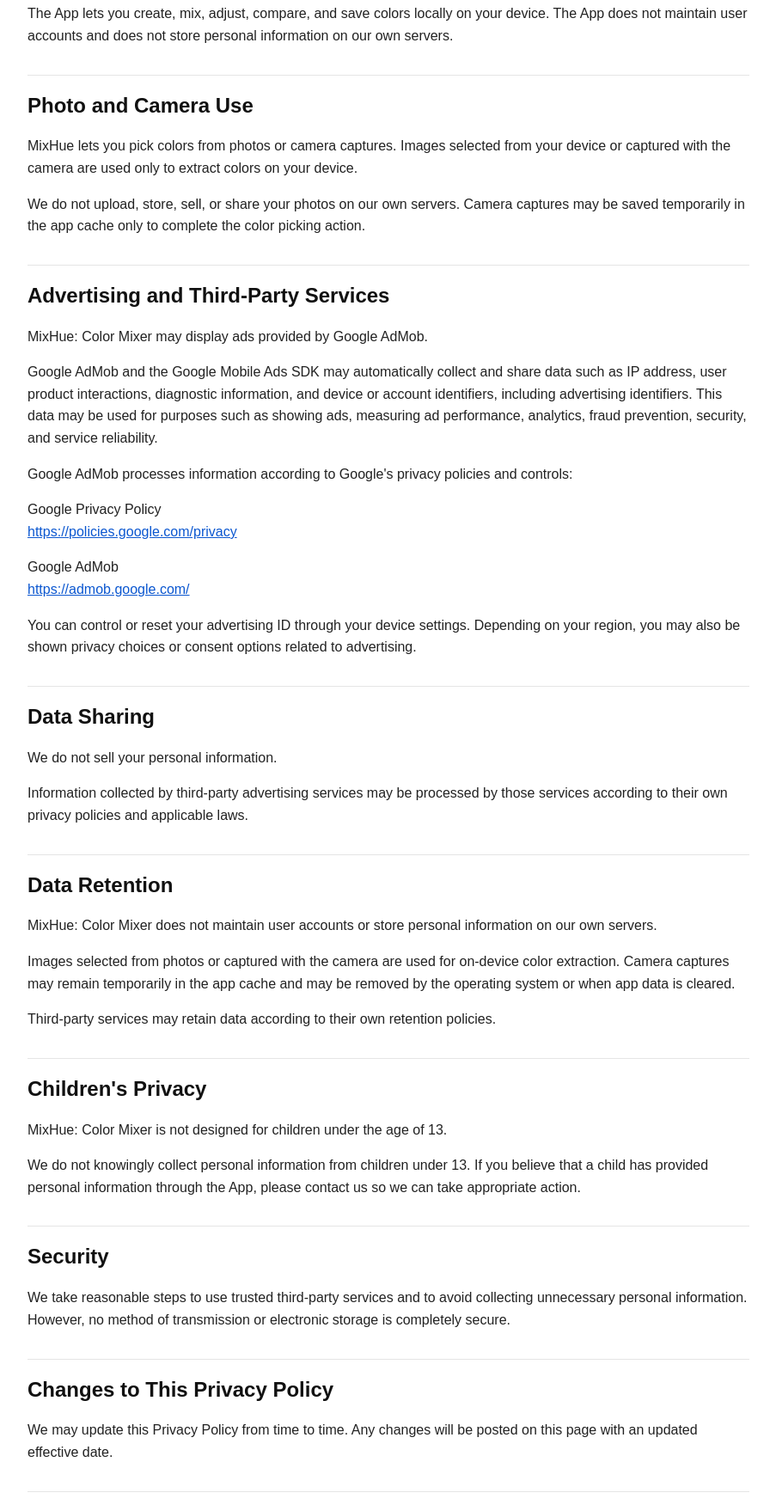
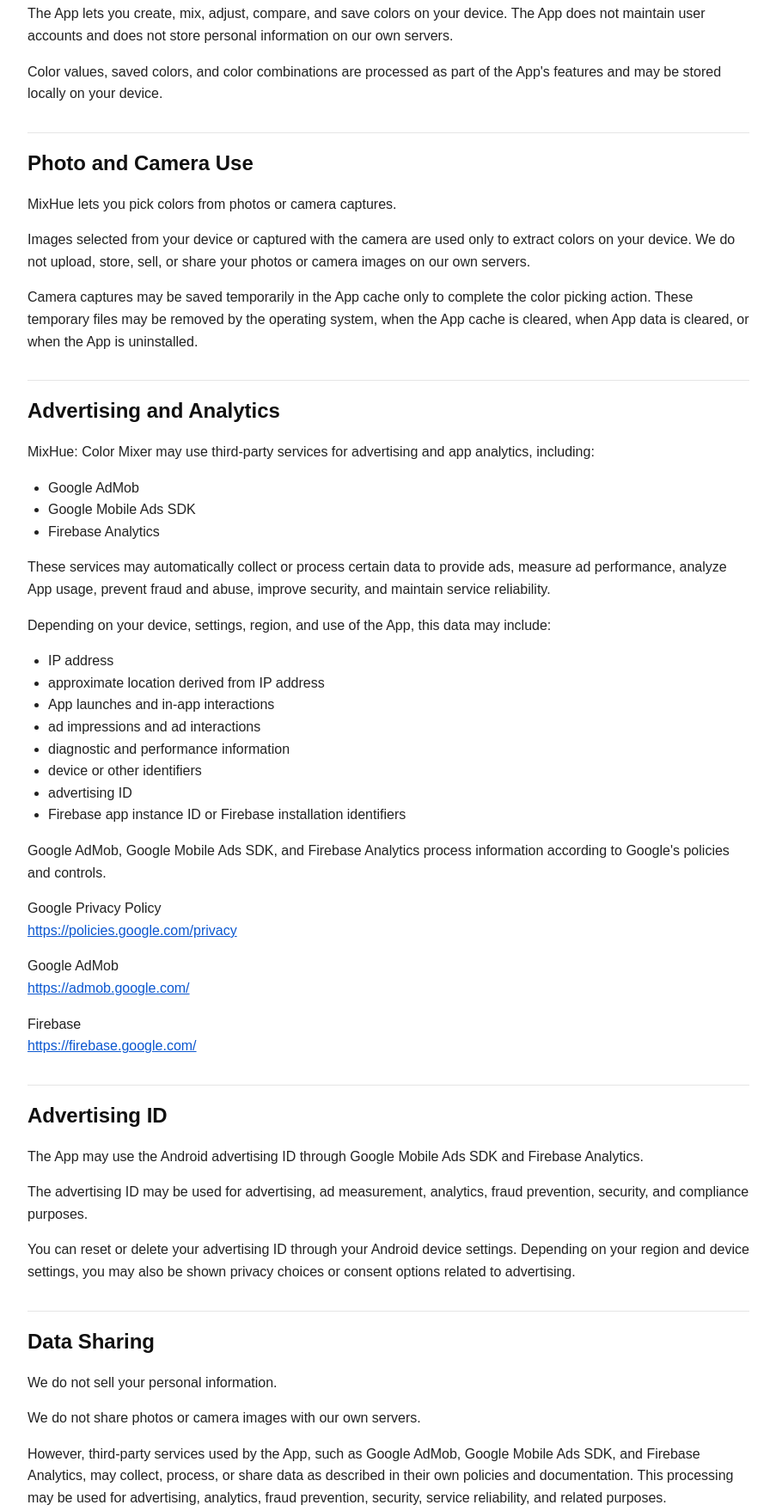
Before and after one commit to LoganCHOI-dev/mixhue-privacy, a plain HTML site: page index.html in a window 1280 px wide. Shown: the part 377-2135 px from the top of the page at 86% size, without its empty margins (188-1091 px from the left). Drawn offline with Linux system fonts and the light colour scheme.

Commit message:
Update index.html
Firebase Analytics

```diff
--- a/index.html
+++ b/index.html
@@ -15,7 +15,8 @@
       background: #fff;
     }
 
-    h1, h2 {
+    h1,
+    h2 {
       line-height: 1.25;
       color: #111;
     }
@@ -34,6 +35,10 @@
       color: #0b57d0;
     }
 
+    ul {
+      padding-left: 24px;
+    }
+
     .updated {
       color: #555;
       margin-top: 0;
@@ -42,7 +47,7 @@
 </head>
 <body>
   <h1>Privacy Policy</h1>
-  <p class="updated">Effective date: June 20, 2026</p>
+  <p class="updated">Effective date: June 27, 2026</p>
 
   <p>MixHue: Color Mixer ("the App") is provided by Logan CHOI ("we", "us", or "our").</p>
 
@@ -50,23 +55,46 @@
 
   <h2>Information We Collect</h2>
 
-  <p>MixHue: Color Mixer does not require you to create an account and does not ask you to provide personal information directly.</p>
+  <p>MixHue: Color Mixer does not require you to create an account and does not ask you to provide personal information directly, such as your name, email address, phone number, or postal address.</p>
 
-  <p>The App lets you create, mix, adjust, compare, and save colors locally on your device. The App does not maintain user accounts and does not store personal information on our own servers.</p>
+  <p>The App lets you create, mix, adjust, compare, and save colors on your device. The App does not maintain user accounts and does not store personal information on our own servers.</p>
+
+  <p>Color values, saved colors, and color combinations are processed as part of the App's features and may be stored locally on your device.</p>
 
   <h2>Photo and Camera Use</h2>
 
-  <p>MixHue lets you pick colors from photos or camera captures. Images selected from your device or captured with the camera are used only to extract colors on your device.</p>
+  <p>MixHue lets you pick colors from photos or camera captures.</p>
 
-  <p>We do not upload, store, sell, or share your photos on our own servers. Camera captures may be saved temporarily in the app cache only to complete the color picking action.</p>
+  <p>Images selected from your device or captured with the camera are used only to extract colors on your device. We do not upload, store, sell, or share your photos or camera images on our own servers.</p>
 
-  <h2>Advertising and Third-Party Services</h2>
+  <p>Camera captures may be saved temporarily in the App cache only to complete the color picking action. These temporary files may be removed by the operating system, when the App cache is cleared, when App data is cleared, or when the App is uninstalled.</p>
 
-  <p>MixHue: Color Mixer may display ads provided by Google AdMob.</p>
+  <h2>Advertising and Analytics</h2>
 
-  <p>Google AdMob and the Google Mobile Ads SDK may automatically collect and share data such as IP address, user product interactions, diagnostic information, and device or account identifiers, including advertising identifiers. This data may be used for purposes such as showing ads, measuring ad performance, analytics, fraud prevention, security, and service reliability.</p>
+  <p>MixHue: Color Mixer may use third-party services for advertising and app analytics, including:</p>
 
-  <p>Google AdMob processes information according to Google's privacy policies and controls:</p>
+  <ul>
+    <li>Google AdMob</li>
+    <li>Google Mobile Ads SDK</li>
+    <li>Firebase Analytics</li>
+  </ul>
+
+  <p>These services may automatically collect or process certain data to provide ads, measure ad performance, analyze App usage, prevent fraud and abuse, improve security, and maintain service reliability.</p>
+
+  <p>Depending on your device, settings, region, and use of the App, this data may include:</p>
+
+  <ul>
+    <li>IP address</li>
+    <li>approximate location derived from IP address</li>
+    <li>App launches and in-app interactions</li>
+    <li>ad impressions and ad interactions</li>
+    <li>diagnostic and performance information</li>
+    <li>device or other identifiers</li>
+    <li>advertising ID</li>
+    <li>Firebase app instance ID or Firebase installation identifiers</li>
+  </ul>
+
+  <p>Google AdMob, Google Mobile Ads SDK, and Firebase Analytics process information according to Google's policies and controls.</p>
 
   <p>
     Google Privacy Policy<br>
@@ -78,21 +106,50 @@
     <a href="https://admob.google.com/">https://admob.google.com/</a>
   </p>
 
-  <p>You can control or reset your advertising ID through your device settings. Depending on your region, you may also be shown privacy choices or consent options related to advertising.</p>
+  <p>
+    Firebase<br>
+    <a href="https://firebase.google.com/">https://firebase.google.com/</a>
+  </p>
+
+  <h2>Advertising ID</h2>
+
+  <p>The App may use the Android advertising ID through Google Mobile Ads SDK and Firebase Analytics.</p>
+
+  <p>The advertising ID may be used for advertising, ad measurement, analytics, fraud prevention, security, and compliance purposes.</p>
+
+  <p>You can reset or delete your advertising ID through your Android device settings. Depending on your region and device settings, you may also be shown privacy choices or consent options related to advertising.</p>
 
   <h2>Data Sharing</h2>
 
   <p>We do not sell your personal information.</p>
 
-  <p>Information collected by third-party advertising services may be processed by those services according to their own privacy policies and applicable laws.</p>
+  <p>We do not share photos or camera images with our own servers.</p>
+
+  <p>However, third-party services used by the App, such as Google AdMob, Google Mobile Ads SDK, and Firebase Analytics, may collect, process, or share data as described in their own policies and documentation. This processing may be used for advertising, analytics, fraud prevention, security, service reliability, and related purposes.</p>
 
   <h2>Data Retention</h2>
 
-  <p>MixHue: Color Mixer does not maintain user accounts or store personal information on our own servers.</p>
+  <p>We do not maintain user accounts and do not store personal information on our own servers.</p>
 
-  <p>Images selected from photos or captured with the camera are used for on-device color extraction. Camera captures may remain temporarily in the app cache and may be removed by the operating system or when app data is cleared.</p>
+  <p>Color data, saved colors, and color combinations may remain on your device as App data. You can delete this data by clearing the App's data in your device settings or uninstalling the App.</p>
 
-  <p>Third-party services may retain data according to their own retention policies.</p>
+  <p>Images selected from photos or captured with the camera are used for on-device color extraction. Camera captures may remain temporarily in the App cache and may be removed by the operating system, when the App cache is cleared, when App data is cleared, or when the App is uninstalled.</p>
+
+  <p>Third-party services such as Google AdMob and Firebase Analytics may retain data according to their own retention policies.</p>
+
+  <h2>Data Deletion Requests</h2>
+
+  <p>Because the App does not maintain user accounts and does not store personal information on our own servers, most App data can be deleted directly from your device by clearing App data or uninstalling the App.</p>
+
+  <p>If you have questions about data deletion or believe that we hold information related to you, you may contact us using the contact information below. If we hold any applicable information, we will handle deletion requests in accordance with applicable laws.</p>
+
+  <p>Data processed by third-party services may be managed through the privacy controls and policies provided by those services.</p>
+
+  <h2>Security</h2>
+
+  <p>We take reasonable steps to avoid unnecessary collection of personal information and to use trusted third-party services.</p>
+
+  <p>Data transmitted by Google AdMob, Google Mobile Ads SDK, Firebase Analytics, or other Google services is handled according to Google's security practices. However, no method of transmission over the Internet or method of electronic storage is completely secure.</p>
 
   <h2>Children's Privacy</h2>
 
@@ -100,17 +157,15 @@
 
   <p>We do not knowingly collect personal information from children under 13. If you believe that a child has provided personal information through the App, please contact us so we can take appropriate action.</p>
 
-  <h2>Security</h2>
-
-  <p>We take reasonable steps to use trusted third-party services and to avoid collecting unnecessary personal information. However, no method of transmission or electronic storage is completely secure.</p>
-
   <h2>Changes to This Privacy Policy</h2>
 
-  <p>We may update this Privacy Policy from time to time. Any changes will be posted on this page with an updated effective date.</p>
+  <p>We may update this Privacy Policy from time to time to reflect changes to the App, third-party services, legal requirements, or privacy practices.</p>
+
+  <p>Any changes will be posted on this page with an updated effective date.</p>
 
   <h2>Contact Us</h2>
 
-  <p>If you have any questions about this Privacy Policy, please contact us:</p>
+  <p>If you have any questions about this Privacy Policy or data deletion requests, please contact us:</p>
 
   <p>
     Logan CHOI<br>
```
